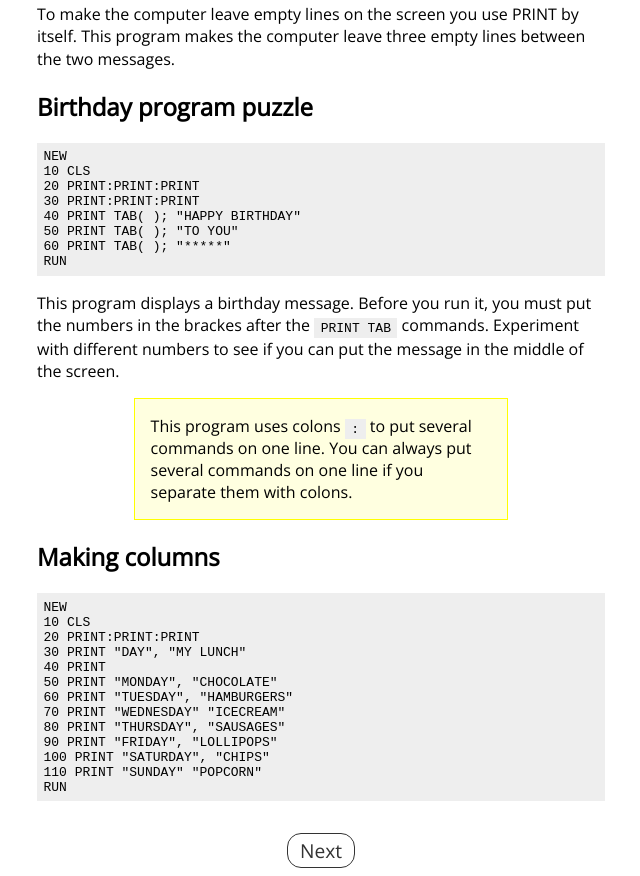
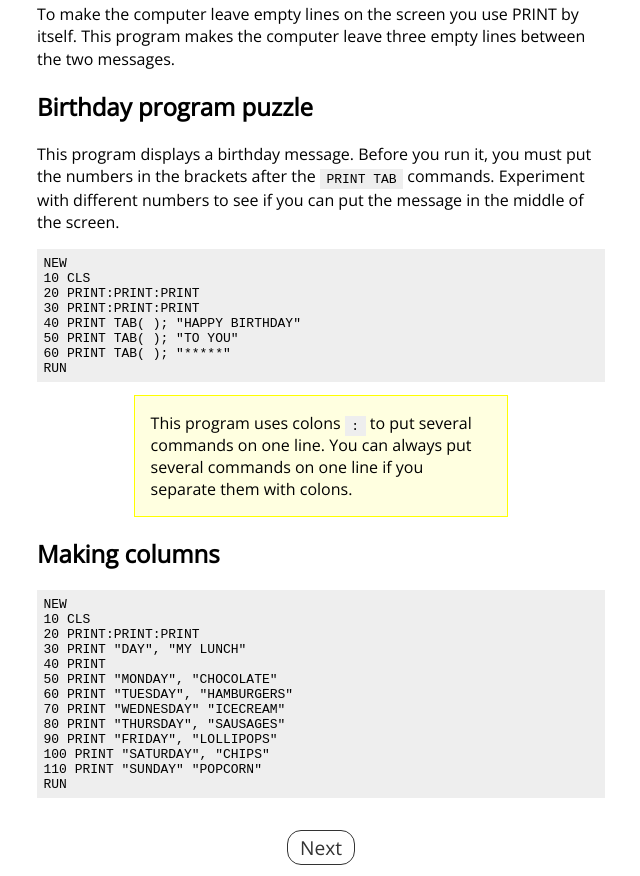
Before and after one commit to karlvr/learn-to-code-basic, an Eleventy site: page src/simple08.html in a window 1280 px wide. Shown: the part 943-1819 px from the top of the page, without its empty margins (3-643 px from the left). Built offline with nearby package versions, Linux system fonts and the light colour scheme; Eleventy itself is replaced by a stand-in of ours; files that its build step writes are made by us from their sources; no server answers.

Commit message:
simple08: move instructions up

```diff
--- a/src/simple08.html
+++ b/src/simple08.html
@@ -60,6 +60,14 @@ RUN
 
 <h2>Birthday program puzzle</h2>
 
+<p>This program displays a birthday
+	message. Before you run it, you
+	must put the numbers in the
+	brackets after the <code class="command">PRINT TAB</code>
+	commands. Experiment with different
+	numbers to see if you can put the message in
+	the middle of the screen.</p>
+
 <pre>
 NEW
 10 CLS
@@ -70,14 +78,6 @@ NEW
 60 PRINT TAB( ); "*****"
 RUN
 </pre>
-
-<p>This program displays a birthday
-	message. Before you run it, you
-	must put the numbers in the
-	brackes after the <code class="command">PRINT TAB</code>
-	commands. Experiment with different
-	numbers to see if you can put the message in
-	the middle of the screen.</p>
 
 <aside>This program uses colons <code>:</code> to put several commands on one line. You can always put several commands on one line if you separate them with colons.</aside>
 
```
